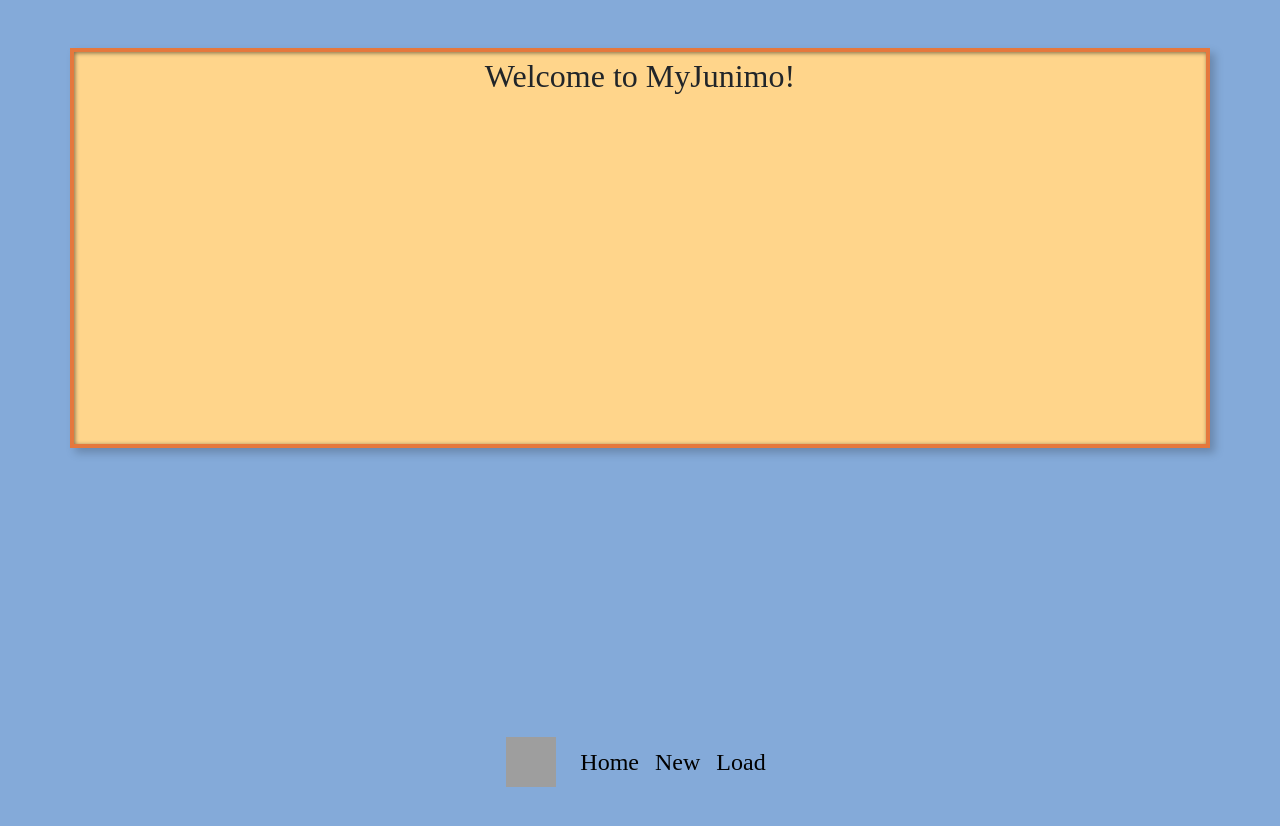
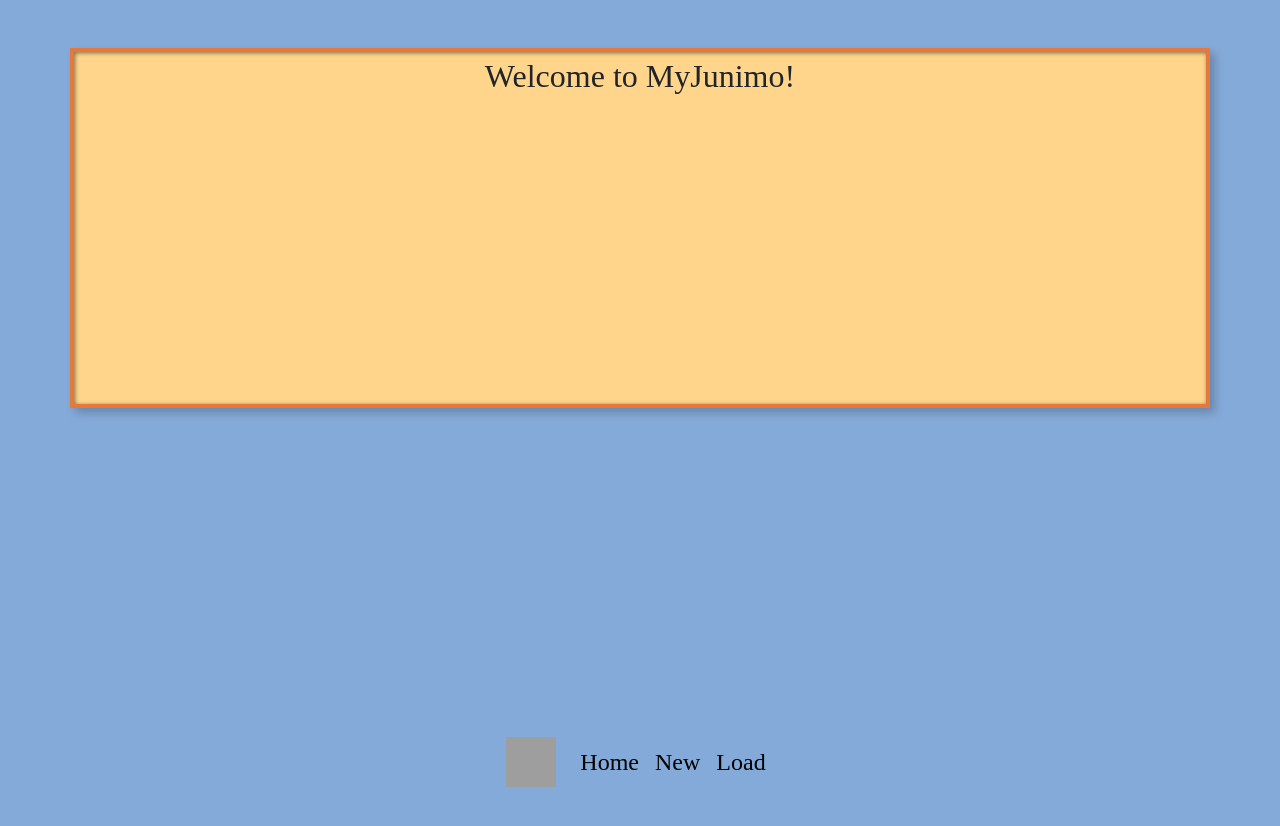
Before and after one commit to nickesparza/my-Junimo-Client, a React (Create React App) app: page / in a window 1280 px wide. Shown: the top 826 px of the page. After the commit the page ends 800 px from the top, so only its background shows below. Built offline with nearby package versions, Linux system fonts and the light colour scheme; grey boxes are pictures that could not be loaded; a web font is replaced by a local one.

Commit message:
fix ui height issue with a lot of manual css height tags

```diff
--- a/src/components/UserHome.js
+++ b/src/components/UserHome.js
@@ -20,7 +20,7 @@ const UserHome = (props) => {
     }
 
     return (
-        <Container fluid style={{height: "85%"}}>
+        <Container fluid style={{height: "90%"}}>
             <Row style={{height: "100%"}}>
                 <Col lg={3} style={divStyle}>
                     <CharacterContainer
--- a/src/index.css
+++ b/src/index.css
@@ -1,7 +1,7 @@
 @import url('https://fonts.googleapis.com/css2?family=BioRhyme&display=swap');
 
 html {
-    height: 100%;
+    height: 90%;
 }
 
 body {
```
